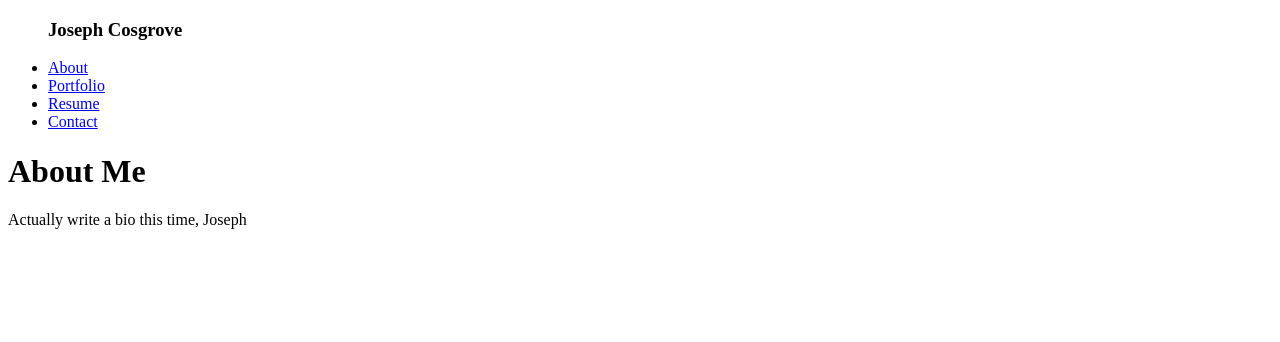
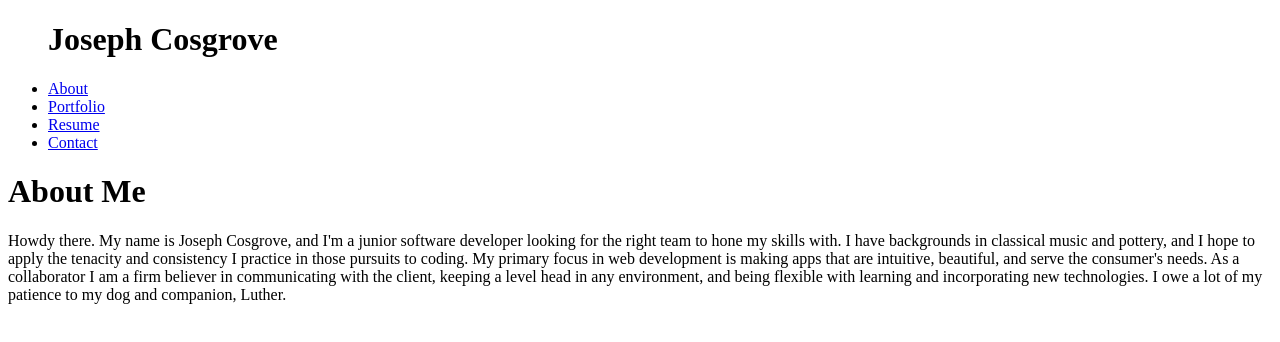
Before and after one commit to jyc5331/react-portfolio, a React (Create React App) app: page / in a window 1280 px wide. Shown: the top 342 px of the page. Built offline with nearby package versions, Linux system fonts and the light colour scheme.

Commit message:
about me blurb finished

```diff
--- a/src/components/NavTabs.js
+++ b/src/components/NavTabs.js
@@ -4,7 +4,7 @@ function NavTabs(props) {
   const tabs = ["About", "Portfolio", "Resume", "Contact"];
   return (
     <ul className="nav nav-tabs">
-      <h3>Joseph Cosgrove</h3>
+      <h1>Joseph Cosgrove</h1>
       {tabs.map((tab) => (
         <li className="nav-item" key={tab}>
           <a
--- a/src/components/pages/About.js
+++ b/src/components/pages/About.js
@@ -1,9 +1,19 @@
 import React from "react";
-
+//add a headshot to this page
 const About = () => (
   <div>
     <h1>About Me</h1>
-    <p>Actually write a bio this time, Joseph</p>
+    <p>
+      Howdy there. My name is Joseph Cosgrove, and I'm a junior software
+      developer looking for the right team to hone my skills with. I have
+      backgrounds in classical music and pottery, and I hope to apply the
+      tenacity and consistency I practice in those pursuits to coding. My
+      primary focus in web development is making apps that are intuitive,
+      beautiful, and serve the consumer's needs. As a collaborator I am a firm
+      believer in communicating with the client, keeping a level head in any
+      environment, and being flexible with learning and incorporating new
+      technologies. I owe a lot of my patience to my dog and companion, Luther.
+    </p>
   </div>
 );
 
```
